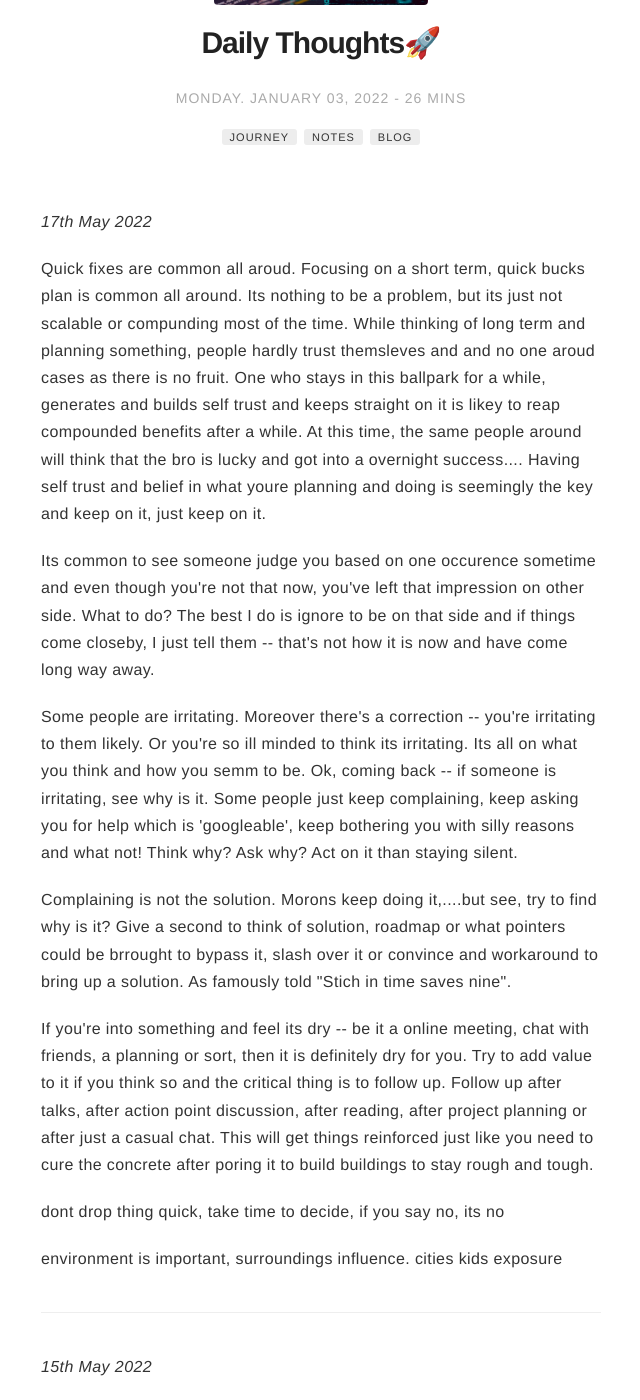
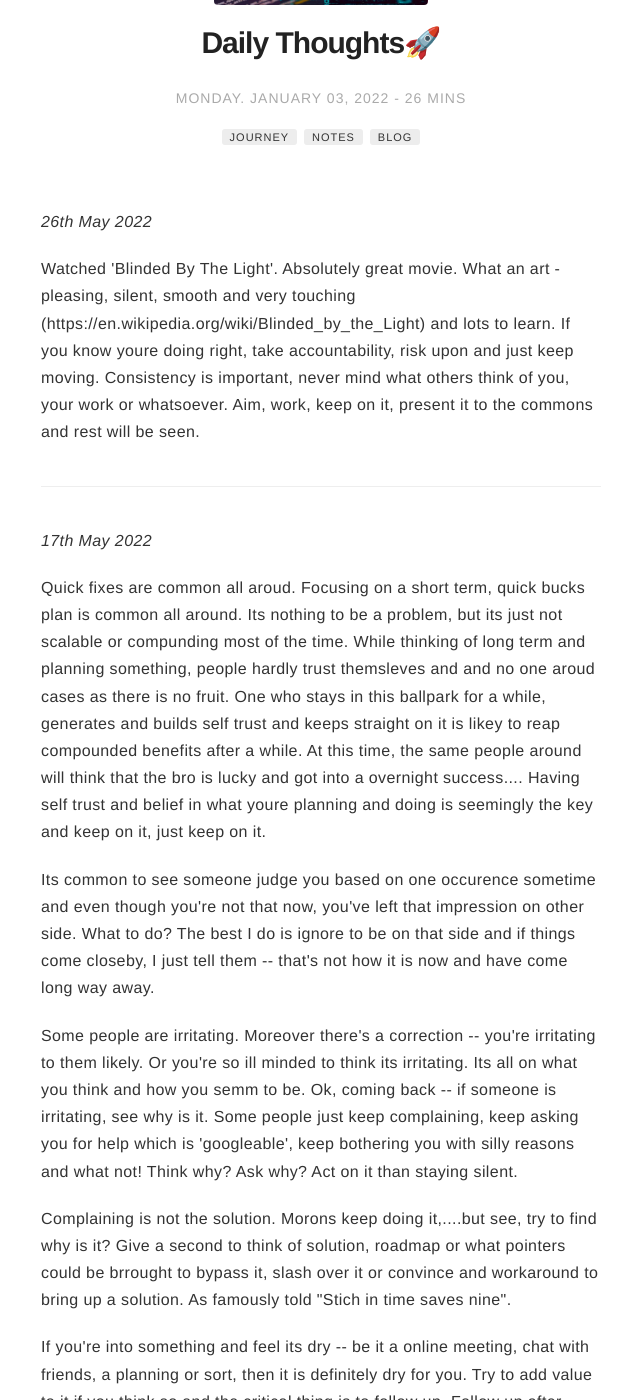
Before and after one commit to ngu25/ngu25.github.io, a Jekyll site: the page built from _posts/2022-01-03-my-daily-journey-blog3.markdown, in a window 1280 px wide and 1400 px high, scrolled down 240 px. Shown: the whole window, without its empty margins (319-959 px from the left). Built offline with Jekyll 4.4.1, drawn with Linux system fonts in a browser that asks for light colours; comment, search, counter and statistics services are not loaded; some of the changed text lies outside the part shown.

Commit message:
day's blog

```diff
--- a/_posts/2022-01-03-my-daily-journey-blog3.markdown
+++ b/_posts/2022-01-03-my-daily-journey-blog3.markdown
@@ -14,6 +14,12 @@ description: Simply to self document and learn from experience. Closed space unt
 
 ---
 
+<p><i>26th May 2022</i></p>
+
+<p>Watched 'Blinded By The Light'. Absolutely great movie. What an art - pleasing, silent, smooth and very touching (https://en.wikipedia.org/wiki/Blinded_by_the_Light) and lots to learn. If you know youre doing right, take accountability, risk upon and just keep moving. Consistency is important, never mind what others think of you, your work or whatsoever. Aim, work, keep on it, present it to the commons and rest will be seen.</p>
+
+---
+
 <p><i>17th May 2022</i></p>
 
 <p> Quick fixes are common all aroud. Focusing on a short term, quick bucks plan is common all around. Its nothing to be a problem, but its just not scalable or compunding most of the time. While thinking of long term and planning something, people hardly trust themsleves and and no one aroud cases as there is no fruit. One who stays in this ballpark for a while, generates and builds self trust and keeps straight on it is likey to reap compounded benefits after a while. At this time, the same people around will think that the bro is lucky and got into a overnight success.... Having self trust and belief in what youre planning and doing is seemingly the key and keep on it, just keep on it.</p>
@@ -26,9 +32,7 @@ description: Simply to self document and learn from experience. Closed space unt
 
 <p>If you're into something and feel its dry -- be it a online meeting, chat with friends, a planning or sort, then it is definitely dry for you. Try to add value to it if you think so and the critical thing is to follow up. Follow up after talks, after action point discussion, after reading, after project planning or after just a casual chat. This will get things reinforced just like you need to cure the concrete after poring it to build buildings to stay rough and tough.</p>
 
-<p>dont drop thing quick, take time to decide, if you say no, its no</p>
-
-<p>environment is important, surroundings influence. cities kids exposure</p>
+<p>Environment influences us a lot! A lot infact. What's the difference between being at IIT and say a tier 3 university? Its the people, peers, network. The elite ones are putting efforts in somthing or the other. Doesn't matter where, in what area - but working hard is super important. This gives a sense of competition, awareness in general and keeps someone on track.</p>
 
 ---
 
```
